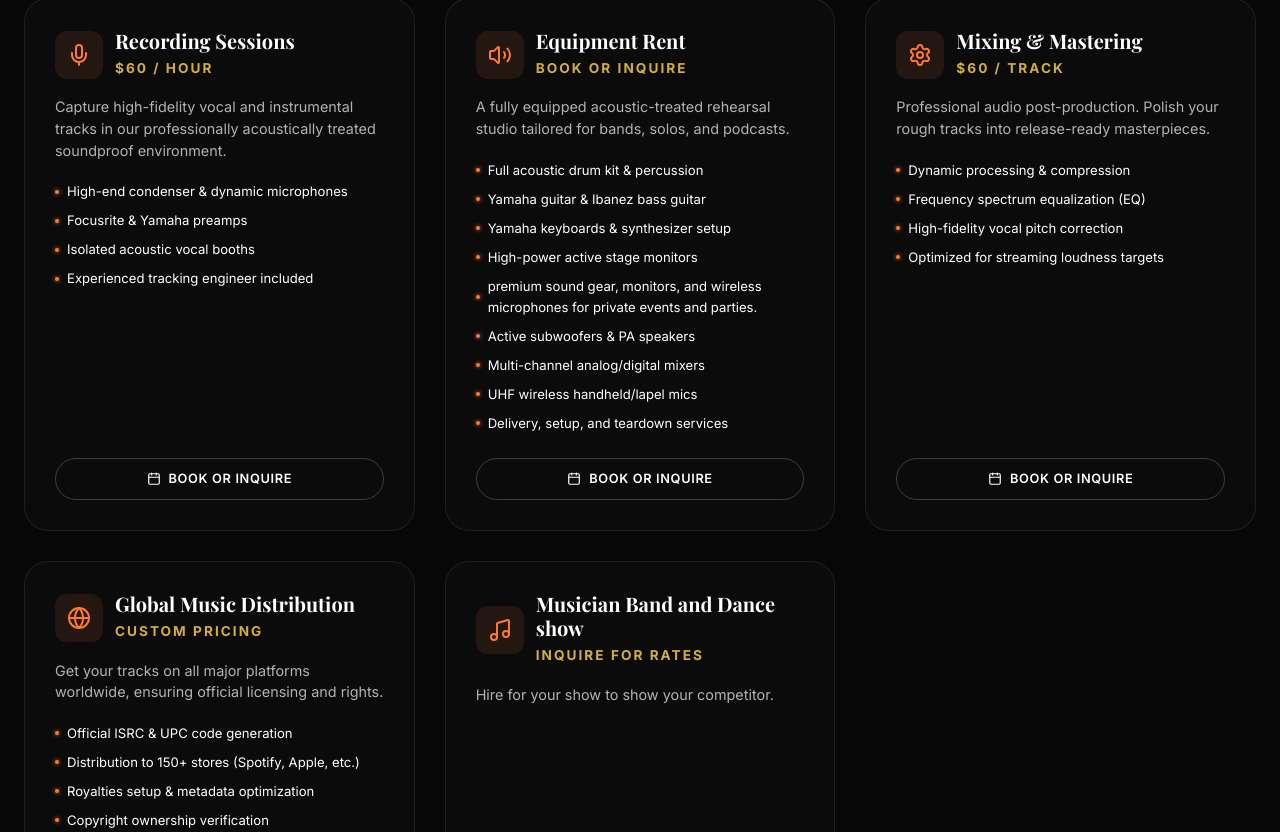
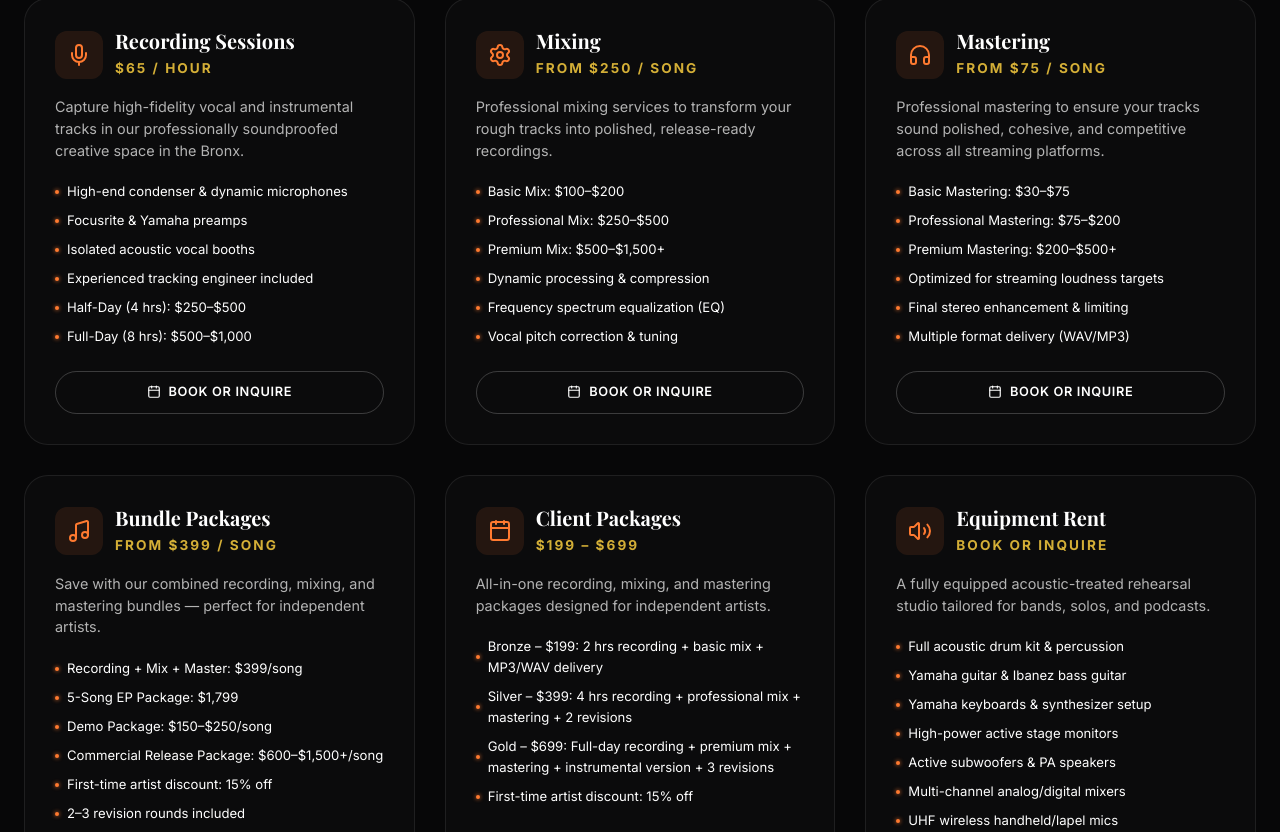
Before and after one commit to mohikontok-lab/Mohikontok-blog, a Next.js app: page / in a window 1280 px wide. Shown: the part 2788-3620 px from the top of the page. Built offline with nearby package versions, Linux system fonts and the light colour scheme; no server answers; a web font is replaced by a local one.

Commit message:
Update studio rates: 5/hr recording, 50/song mixing, 5/song mastering, new packages

```diff
--- a/src/components/Services.tsx
+++ b/src/components/Services.tsx
@@ -15,14 +15,70 @@ interface ServiceItem {
 const servicesList: ServiceItem[] = [
   {
     title: "Recording Sessions",
-    price: "$60 / HOUR",
+    price: "$65 / HOUR",
     icon: <Mic size={24} style={{ color: 'var(--color-orange)' }} />,
-    desc: "Capture high-fidelity vocal and instrumental tracks in our professionally acoustically treated soundproof environment.",
+    desc: "Capture high-fidelity vocal and instrumental tracks in our professionally soundproofed creative space in the Bronx.",
     features: [
       "High-end condenser & dynamic microphones",
       "Focusrite & Yamaha preamps",
       "Isolated acoustic vocal booths",
-      "Experienced tracking engineer included"
+      "Experienced tracking engineer included",
+      "Half-Day (4 hrs): $250–$500",
+      "Full-Day (8 hrs): $500–$1,000"
+    ]
+  },
+  {
+    title: "Mixing",
+    price: "FROM $250 / SONG",
+    icon: <Settings size={24} style={{ color: 'var(--color-orange)' }} />,
+    desc: "Professional mixing services to transform your rough tracks into polished, release-ready recordings.",
+    features: [
+      "Basic Mix: $100–$200",
+      "Professional Mix: $250–$500",
+      "Premium Mix: $500–$1,500+",
+      "Dynamic processing & compression",
+      "Frequency spectrum equalization (EQ)",
+      "Vocal pitch correction & tuning"
+    ]
+  },
+  {
+    title: "Mastering",
+    price: "FROM $75 / SONG",
+    icon: <Headphones size={24} style={{ color: 'var(--color-orange)' }} />,
+    desc: "Professional mastering to ensure your tracks sound polished, cohesive, and competitive across all streaming platforms.",
+    features: [
+      "Basic Mastering: $30–$75",
+      "Professional Mastering: $75–$200",
+      "Premium Mastering: $200–$500+",
+      "Optimized for streaming loudness targets",
+      "Final stereo enhancement & limiting",
+      "Multiple format delivery (WAV/MP3)"
+    ]
+  },
+  {
+    title: "Bundle Packages",
+    price: "FROM $399 / SONG",
+    icon: <Music size={24} style={{ color: 'var(--color-orange)' }} />,
+    desc: "Save with our combined recording, mixing, and mastering bundles — perfect for independent artists.",
+    features: [
+      "Recording + Mix + Master: $399/song",
+      "5-Song EP Package: $1,799",
+      "Demo Package: $150–$250/song",
+      "Commercial Release Package: $600–$1,500+/song",
+      "First-time artist discount: 15% off",
+      "2–3 revision rounds included"
+    ]
+  },
+  {
+    title: "Client Packages",
+    price: "$199 – $699",
+    icon: <Calendar size={24} style={{ color: 'var(--color-orange)' }} />,
+    desc: "All-in-one recording, mixing, and mastering packages designed for independent artists.",
+    features: [
+      "Bronze – $199: 2 hrs recording + basic mix + MP3/WAV delivery",
+      "Silver – $399: 4 hrs recording + professional mix + mastering + 2 revisions",
+      "Gold – $699: Full-day recording + premium mix + mastering + instrumental version + 3 revisions",
+      "First-time artist discount: 15% off"
     ]
   },
   {
@@ -35,23 +91,10 @@ const servicesList: ServiceItem[] = [
       "Yamaha guitar & Ibanez bass guitar",
       "Yamaha keyboards & synthesizer setup",
       "High-power active stage monitors",
-      "premium sound gear, monitors, and wireless microphones for private events and parties.",
       "Active subwoofers & PA speakers",
       "Multi-channel analog/digital mixers",
       "UHF wireless handheld/lapel mics",
       "Delivery, setup, and teardown services"
-    ]
-  },
-  {
-    title: "Mixing & Mastering",
-    price: "$60 / TRACK",
-    icon: <Settings size={24} style={{ color: 'var(--color-orange)' }} />,
-    desc: "Professional audio post-production. Polish your rough tracks into release-ready masterpieces.",
-    features: [
-      "Dynamic processing & compression",
-      "Frequency spectrum equalization (EQ)",
-      "High-fidelity vocal pitch correction",
-      "Optimized for streaming loudness targets"
     ]
   },
   {
@@ -65,13 +108,6 @@ const servicesList: ServiceItem[] = [
       "Royalties setup & metadata optimization",
       "Copyright ownership verification"
     ]
-  },
-  {
-    title: "Musician Band and Dance show",
-    price: "INQUIRE FOR RATES",
-    icon: <Music size={24} style={{ color: 'var(--color-orange)' }} />,
-    desc: "Hire for your show to show your competitor.",
-    features: []
   }
 ];
 
```
